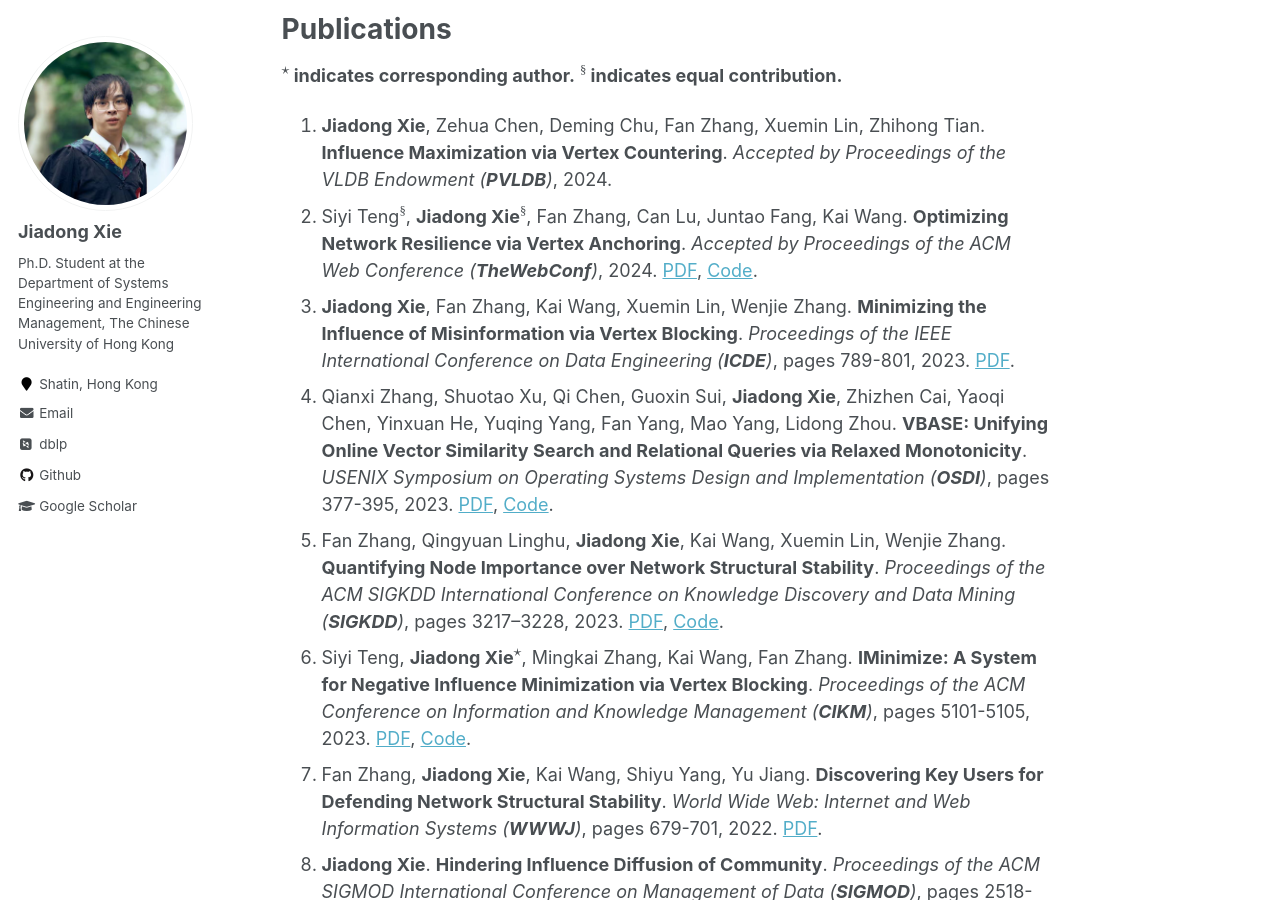
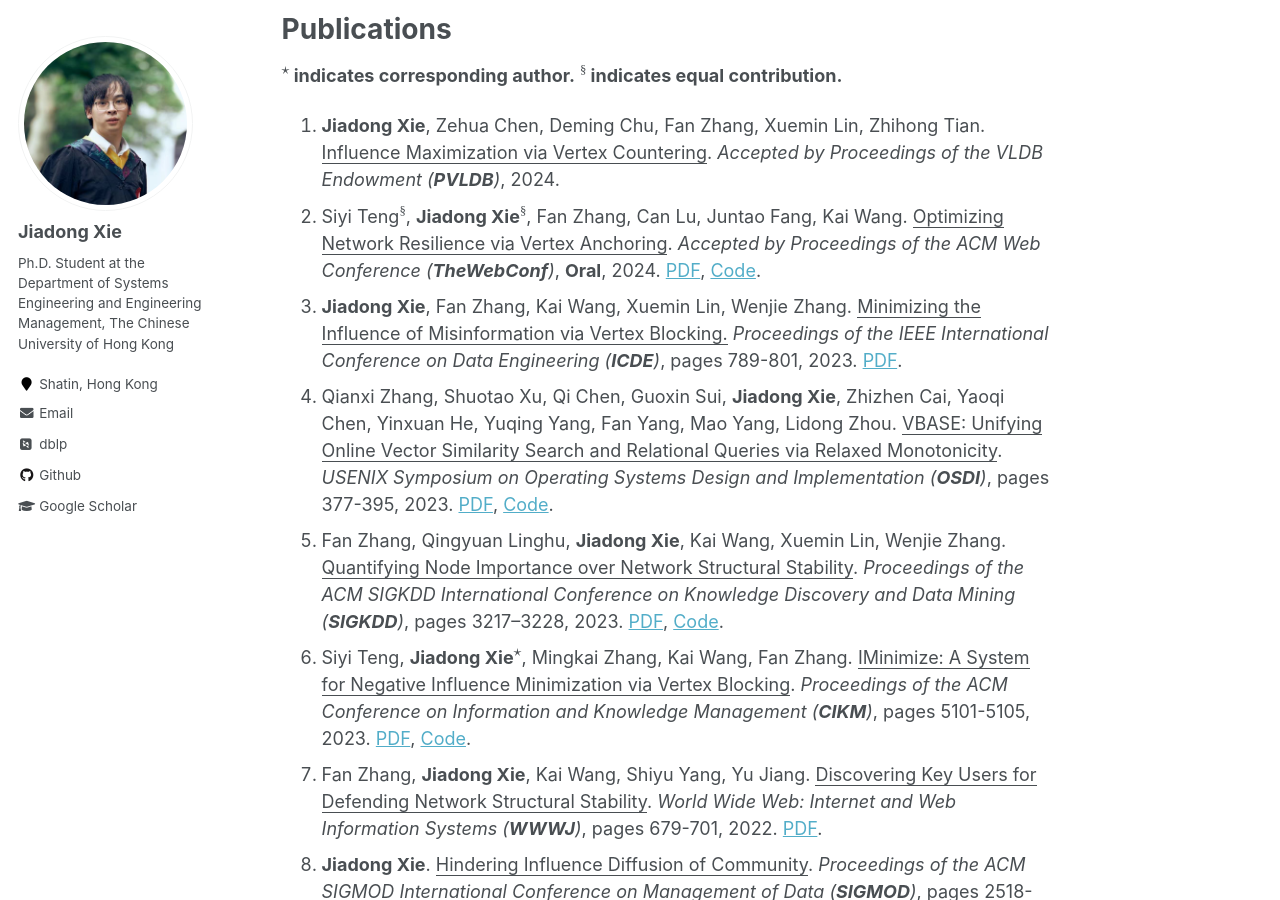
Before and after one commit to Xiejiadong/Xiejiadong.github.io, a Jekyll site: the page built from _pages/about.md, in a window 1280 px wide and 900 px high, scrolled down 356 px. Built offline with Jekyll 4.4.1, drawn with Linux system fonts in a browser that asks for light colours; some web fonts are replaced; formulas are drawn with MathJax 3.

Commit message:
Update about.md

```diff
--- a/_pages/about.md
+++ b/_pages/about.md
@@ -20,30 +20,30 @@ Publications
 **$^\S$ indicates equal contribution.**
 
 1. **Jiadong Xie**, Zehua Chen, Deming Chu, Fan Zhang, Xuemin Lin, Zhihong Tian.
-   **Influence Maximization via Vertex Countering**.
+   <u>Influence Maximization via Vertex Countering</u>.
    *Accepted by Proceedings of the VLDB Endowment (**PVLDB**)*, 2024.
 2. Siyi Teng$^\S$, **Jiadong Xie$^\S$**, Fan Zhang, Can Lu, Juntao Fang, Kai Wang.
-   **Optimizing Network Resilience via Vertex Anchoring**.
-   *Accepted by Proceedings of the ACM Web Conference (**TheWebConf**)*, 2024. [PDF](/files/paper/%5Bwww24%5Dfollower-maximization.pdf), [Code](https://github.com/Tsyxxxka/Follower-Maximization).
+   <u>Optimizing Network Resilience via Vertex Anchoring</u>.
+   *Accepted by Proceedings of the ACM Web Conference (**TheWebConf**)*, **Oral**, 2024. [PDF](/files/paper/%5Bwww24%5Dfollower-maximization.pdf), [Code](https://github.com/Tsyxxxka/Follower-Maximization).
 3. **Jiadong Xie**, Fan Zhang, Kai Wang, Xuemin Lin, Wenjie Zhang.
-   **Minimizing the Influence of Misinformation via Vertex Blocking**.
+   <u>Minimizing the Influence of Misinformation via Vertex Blocking.</u>
    *Proceedings of the IEEE International Conference on Data Engineering (**ICDE**)*, pages 789-801, 2023.
    [PDF](/files/paper/%5Bicde23%5DInfluence%20Minimization.pdf).
 4. Qianxi Zhang, Shuotao Xu, Qi Chen, Guoxin Sui, **Jiadong Xie**, Zhizhen Cai, Yaoqi Chen, Yinxuan He, Yuqing Yang, Fan Yang, Mao Yang, Lidong Zhou.
-   **VBASE: Unifying Online Vector Similarity Search and Relational Queries via Relaxed Monotonicity**.
+   <u>VBASE: Unifying Online Vector Similarity Search and Relational Queries via Relaxed Monotonicity</u>.
    *USENIX Symposium on Operating Systems Design and Implementation (**OSDI**)*, pages 377-395, 2023.
    [PDF](/files/paper/%5Bosdi23%5Dmulti-topk.pdf), [Code](https://github.com/Catoverflow/VBASE-artifacts).
 5. Fan Zhang, Qingyuan Linghu, **Jiadong Xie**, Kai Wang, Xuemin Lin, Wenjie Zhang.
-   **Quantifying Node Importance over Network Structural Stability**.
+   <u>Quantifying Node Importance over Network Structural Stability</u>.
    *Proceedings of the ACM SIGKDD International Conference on Knowledge Discovery and Data Mining (**SIGKDD**)*, pages 3217–3228, 2023. [PDF](/files/paper/%5Bkdd23%5Dnode-importance.pdf), [Code](https://github.com/Xiejiadong/Quantifying-Node-Importance-over-Network-Structural-Stability).
 6. Siyi Teng, **Jiadong Xie$^\star$**, Mingkai Zhang, Kai Wang, Fan Zhang.
-   **IMinimize: A System for Negative Influence Minimization via Vertex Blocking**.
+   <u>IMinimize: A System for Negative Influence Minimization via Vertex Blocking</u>.
    *Proceedings of the ACM Conference on Information and Knowledge Management (**CIKM**)*, pages 5101-5105, 2023.
    [PDF](/files/paper/%5Bcikm23%5DIMinimize--demo.pdf), [Code](https://github.com/Tsyxxxka/IMinimize).
-7. Fan Zhang, **Jiadong Xie**, Kai Wang, Shiyu Yang, Yu Jiang. **Discovering Key Users for Defending Network Structural Stability**.
+7. Fan Zhang, **Jiadong Xie**, Kai Wang, Shiyu Yang, Yu Jiang. <u>Discovering Key Users for Defending Network Structural Stability</u>.
    *World Wide Web: Internet and Web Information Systems (**WWWJ**)*, pages 679-701, 2022.
    [PDF](/files/paper/%5Bwwwj22%5Dcollapse%20coreness.pdf).
-8. **Jiadong Xie**. **Hindering Influence Diffusion of Community**.
+8. **Jiadong Xie**. <u>Hindering Influence Diffusion of Community</u>.
    *Proceedings of the ACM SIGMOD International Conference on Management of Data (**SIGMOD**)*, pages 2518-2520, 2022.
    [PDF](/files/paper/%5Bsigmod22%5DHindering%20Influence%20Diffusion%20of%20Community.pdf), [Poster](/files/attachments/Jiadong_Xie_Poster.pdf), [Video](/files/attachments/Jiadong_Xie_pre_video.mp4).
 
```
